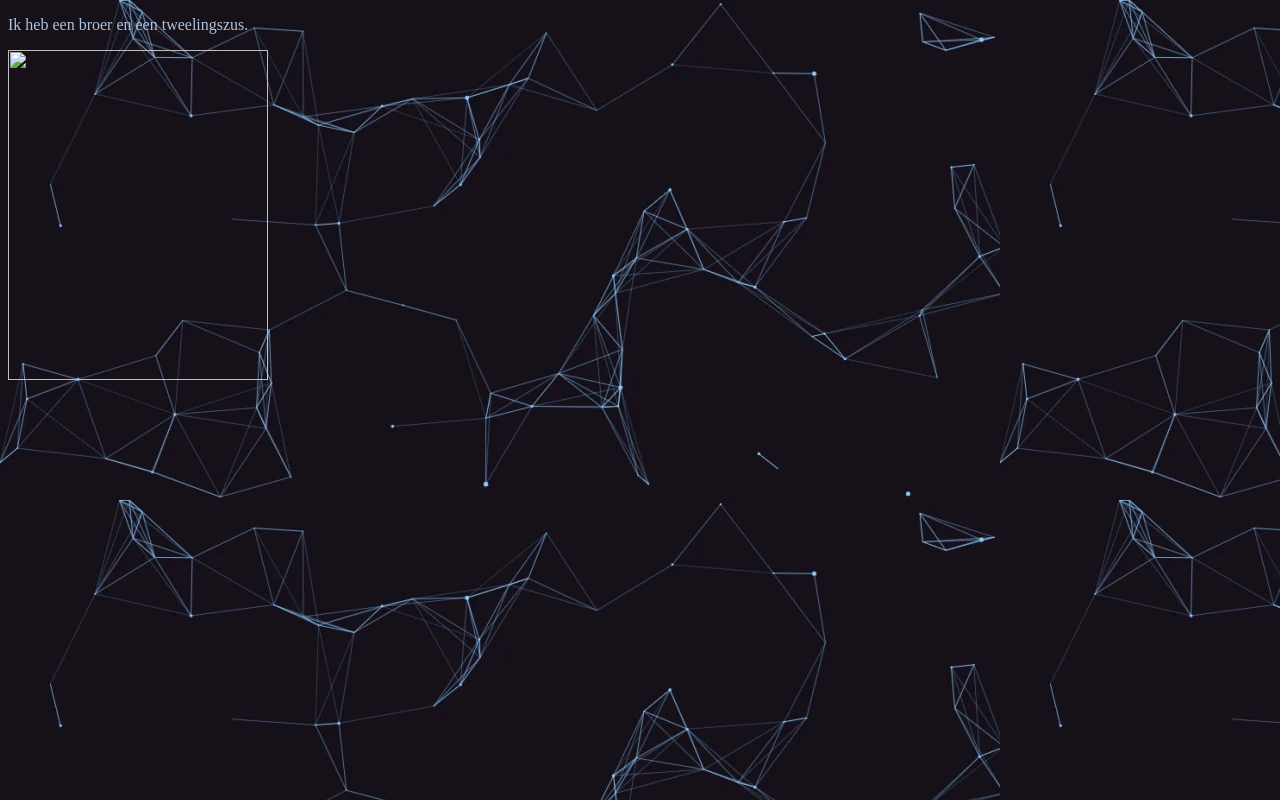
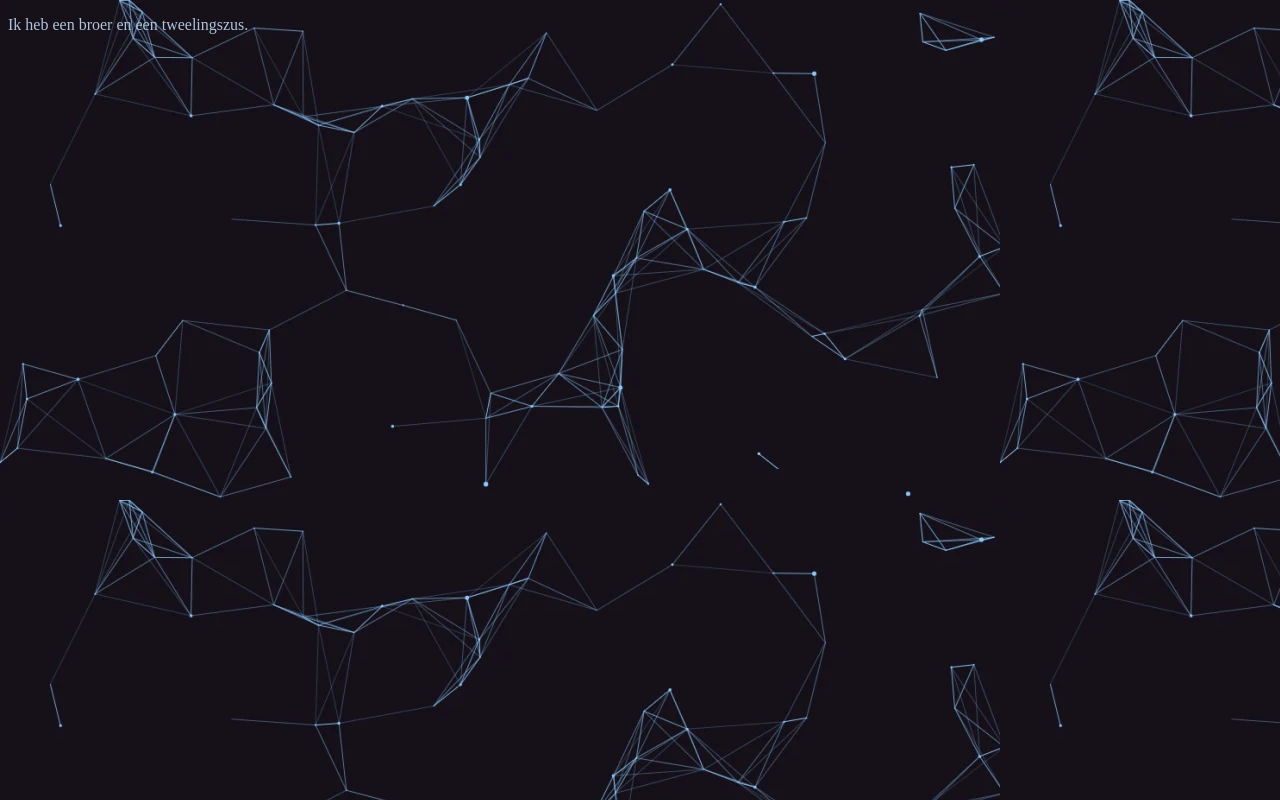
Before and after one commit to Seantheman01/HTML-CSS, a plain HTML site: page persoonlijke_website/familie.html in a window 1280 px wide. Drawn offline with Linux system fonts and the light colour scheme.

Commit message:
committed

```diff
--- a/persoonlijke_website/familie.html
+++ b/persoonlijke_website/familie.html
@@ -11,7 +11,6 @@
 
 	<body>
         <p>Ik heb een broer en een tweelingszus.</p>
-		<img src="fotos/" alt="" width="260" height="330">
 	</body>
 
 </html>
```
